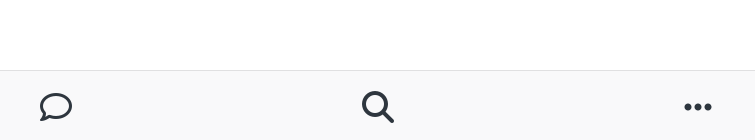
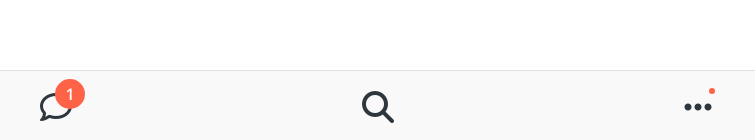
Before and after one commit to sjs2000/kokoa-clone-2021, a plain HTML site: page friends.html in a window 1280 px wide. Shown: the part 657-797 px from the top of the page, 423-1178 px from the left. Drawn offline with nearby package versions, Linux system fonts and the light colour scheme.

Commit message:
nav bar complite

```diff
--- a/css/components/nav-bar.css
+++ b/css/components/nav-bar.css
@@ -5,11 +5,36 @@
   position: fixed;
   bottom: 0px;
   width: 100%;
+  box-sizing: border-box;
 }
 .nav__list {
   display: flex;
   justify-content: space-around;
 }
 .nav__link {
+  position: relative;
   color: #2e363e;
 }
+.nav__notification {
+  background-color: tomato;
+  height: 30px;
+  width: 30px;
+  border-radius: 15px;
+  display: flex;
+  justify-content: center;
+  align-items: center;
+  color: white;
+  font-weight: 600;
+  position: absolute;
+  left: 15px;
+  bottom: 15px;
+}
+.nav__notification__spot {
+  background-color: tomato;
+  height: 6px;
+  width: 6px;
+  border-radius: 3px;
+  position: absolute;
+  right: -3px;
+  bottom: 30px;
+}
--- a/css/reset.css
+++ b/css/reset.css
@@ -129,4 +129,5 @@ input:focus {
 
 a {
   color: inherit;
+  text-decoration: none;
 }
--- a/friends.html
+++ b/friends.html
@@ -30,13 +30,19 @@
           <a class="nav__link" href="friends.html"><i class="fas fa-user fa-2x"></i></a>
         </li>
         <li class="nav__btn">
-          <a class="nav__link" href="#"><i class="far fa-comment fa-2x"></i></a>
+          <a class="nav__link" href="#">
+            <span class="nav__notification">1</span>
+            <i class="far fa-comment fa-2x"></i>
+          </a>
         </li>
         <li class="nav__btn">
           <a class="nav__link" href="#"><i class="fas fa-search fa-2x"></i></a>
         </li>
         <li class="nav__btn">
-          <a class="nav__link" href="#"><i class="fas fa-ellipsis-h fa-2x"></i></a>
+          <a class="nav__link" href="#">
+            <div class="nav__notification__spot"></div>
+            <i class="fas fa-ellipsis-h fa-2x"></i>
+          </a>
         </li>
        </ul>
     </nav>
```
